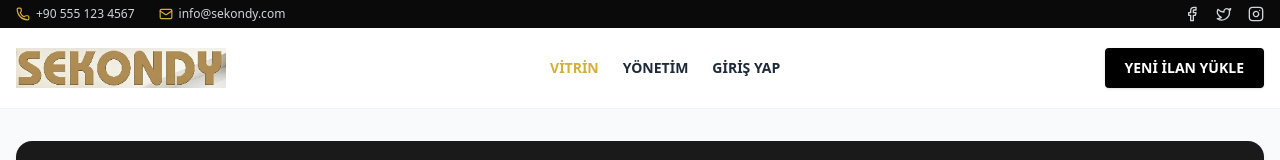
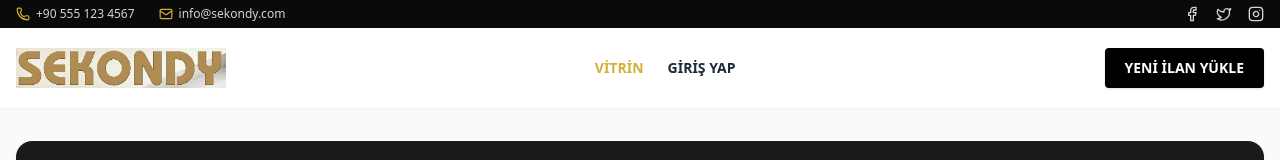
Before and after one commit to EmreTspnr/Sekondy, a React (Vite) app in the folder frontend/: page / in a window 1280 px wide. Shown: the top 160 px of the page. Built offline with nearby package versions, Linux system fonts and the light colour scheme; no server answers.

Commit message:
1.0.5.44
Admin sekmesi düzeltildi.

```diff
--- a/frontend/src/components/Header.tsx
+++ b/frontend/src/components/Header.tsx
@@ -53,7 +53,7 @@ export default function Header() {
                 <Link to="/profile" className={`${isActive('/profile') ? 'text-[#D4AF37]' : 'hover:text-[#D4AF37]'} transition-colors`}>PROFİL</Link>
               </>
             )}
-            <Link to="/admin" className={`${isActive('/admin') ? 'text-[#D4AF37]' : 'hover:text-[#D4AF37]'} transition-colors`}>YÖNETİM</Link>
+
             {!token ? (
               <Link to="/auth" className={`${isActive('/auth') ? 'text-[#D4AF37]' : 'hover:text-[#D4AF37]'} transition-colors`}>GİRİŞ YAP</Link>
             ) : (
```
Lines whose indentation alone changed are shown as unchanged.
